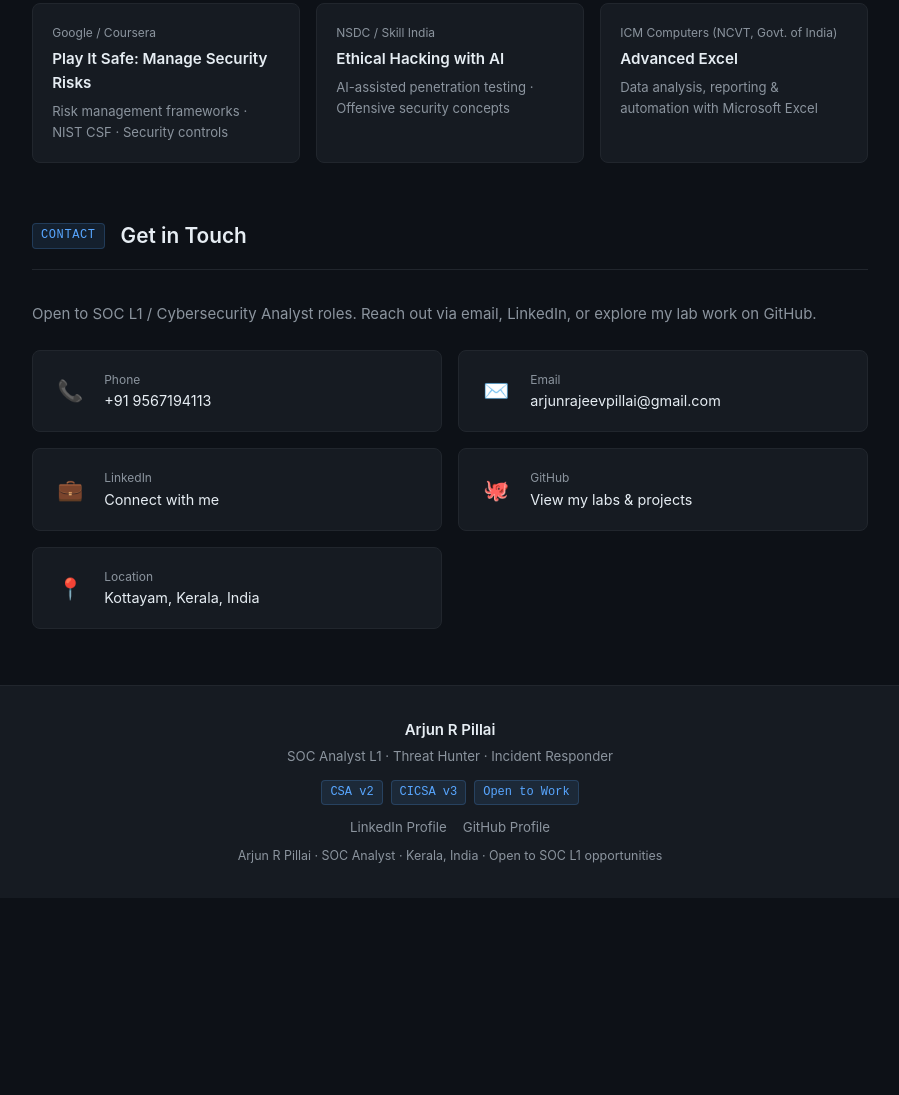
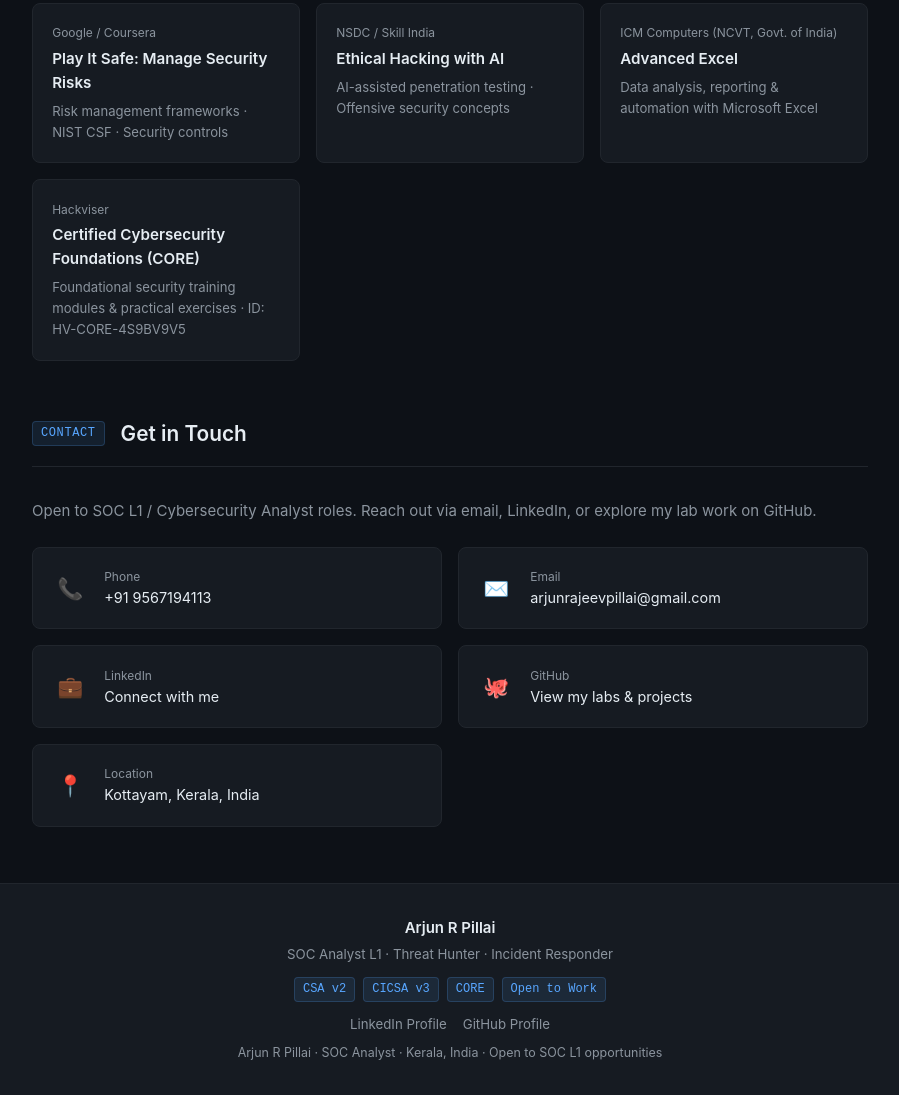
Before and after one commit to arjunrajeevpillai/arjunrajeevpillai.github.io, a plain HTML site: page index.html in a window 1280 px wide. Shown: the part 7836-8931 px from the top of the page, without its empty margins (190-1089 px from the left). Before the commit the page ends 8734 px from the top, so only its background shows below. Drawn offline with Linux system fonts and the light colour scheme.

Commit message:
Add new certification and footer badge for CORE

```diff
--- a/index.html
+++ b/index.html
@@ -860,6 +860,11 @@ User-Agent: Mozilla/5.0 (X11; Linux x86_64; rv:140.0) Firefox/140.0</div>
       <div class="cert-name">Advanced Excel</div>
       <div class="cert-desc">Data analysis, reporting &amp; automation with Microsoft Excel</div>
     </div>
+    <div class="cert-card">
+      <div class="cert-issuer">Hackviser</div>
+      <div class="cert-name">Certified Cybersecurity Foundations (CORE)</div>
+      <div class="cert-desc">Foundational security training modules &amp; practical exercises · ID: HV-CORE-4S9BV9V5</div>
+    </div>
   </div>
 </section>
 
@@ -918,6 +923,7 @@ User-Agent: Mozilla/5.0 (X11; Linux x86_64; rv:140.0) Firefox/140.0</div>
     <div class="footer-badges">
       <span class="footer-badge">CSA v2</span>
       <span class="footer-badge">CICSA v3</span>
+      <span class="footer-badge">CORE</span>
       <span class="footer-badge">Open to Work</span>
     </div>
     <div class="footer-links">
```
